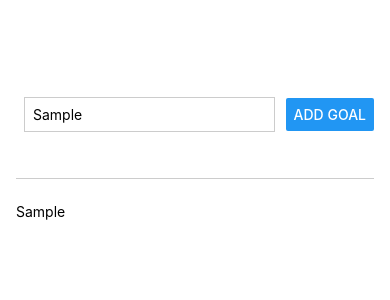
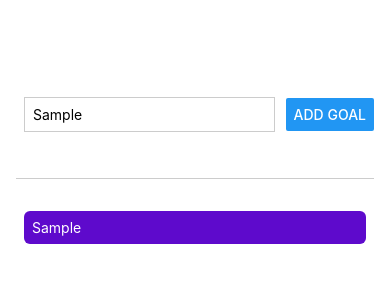
Before and after one commit to periwinkleFTW/react-native-goals-app, a React Native app: screen / in a window 390 px wide. Both pictures are taken after typing "Sample" into the empty fields and a click on the button "ADD GOAL". Shown: the top 300 px of the page. Built offline with nearby package versions, Linux system fonts and the light colour scheme.

Commit message:
change scrollview to flatlist

```diff
--- a/App.js
+++ b/App.js
@@ -1,19 +1,17 @@
 import { useState } from "react";
-import { StyleSheet, Text, View, Button, TextInput } from "react-native";
+import { StyleSheet, Text, View, Button, TextInput, ScrollView, FlatList } from "react-native";
 
 export default function App() {
-  const  [enteredGoalText, setEnteredGoalText] = useState('')
-  const [courseGoals, setCourseGoals] = useState([])
-
+  const [enteredGoalText, setEnteredGoalText] = useState("");
+  const [courseGoals, setCourseGoals] = useState([]);
 
   function goalInputHandler(enteredText) {
-    setEnteredGoalText(enteredText)
+    setEnteredGoalText(enteredText);
   }
 
   function addGoalHandler() {
-    setCourseGoals(currentCourseGoals => [...currentCourseGoals, enteredGoalText, ]);
+    setCourseGoals((currentCourseGoals) => [...currentCourseGoals, { text: enteredGoalText, id: Math.random().toString() }]);
   }
-
 
   return (
     <View style={styles.appContainer}>
@@ -22,7 +20,19 @@
         <Button title="Add goal" onPress={addGoalHandler} />
       </View>
       <View style={styles.goalsContainer}>
-        {courseGoals.map((goal, index) => <Text key={index}>{goal}</Text>)}
+        <FlatList
+          data={courseGoals}
+          renderItem={(itemData) => {
+            return (
+              <View style={styles.goalItem}>
+                <Text style={styles.goalText}>{itemData.item.text}</Text>
+              </View>
+            );
+          }}
+          keyExtractor={(item, index) => {
+            return item.id;
+          }}
+        />
       </View>
     </View>
   );
@@ -39,11 +49,10 @@
     flex: 1,
     flexDirection: "row",
     justifyContent: "space-between",
-    alignItems: 'center',
+    alignItems: "center",
     marginBottom: 24,
     borderBottomWidth: 1,
-    borderBottomColor: '#cccccc'
-
+    borderBottomColor: "#cccccc",
   },
 
   textInput: {
@@ -55,6 +64,17 @@
   },
 
   goalsContainer: {
-    flex: 5
+    flex: 5,
+  },
+
+  goalItem: {
+    margin: 8,
+    padding: 8,
+    borderRadius: 6,
+    backgroundColor: "#5e0acc",
+  },
+
+  goalText: {
+    color: "white",
   },
 });
```
